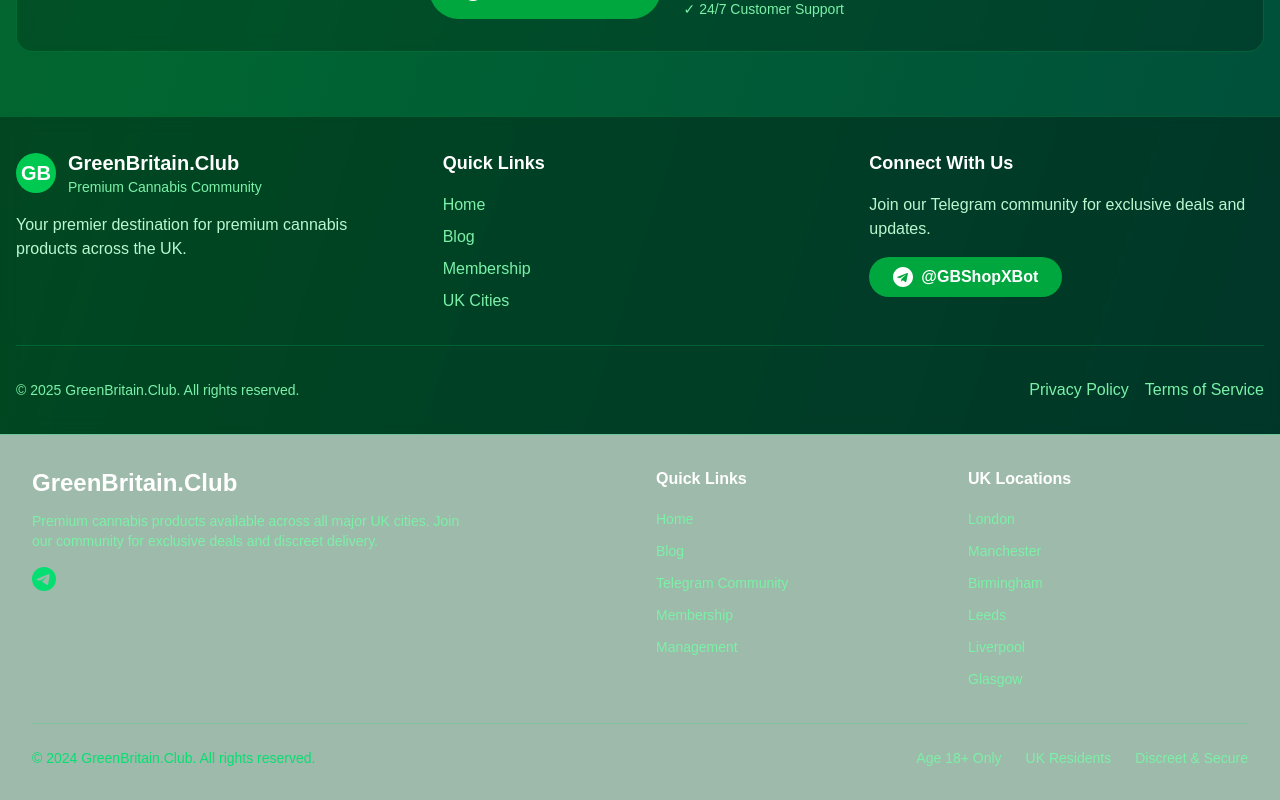
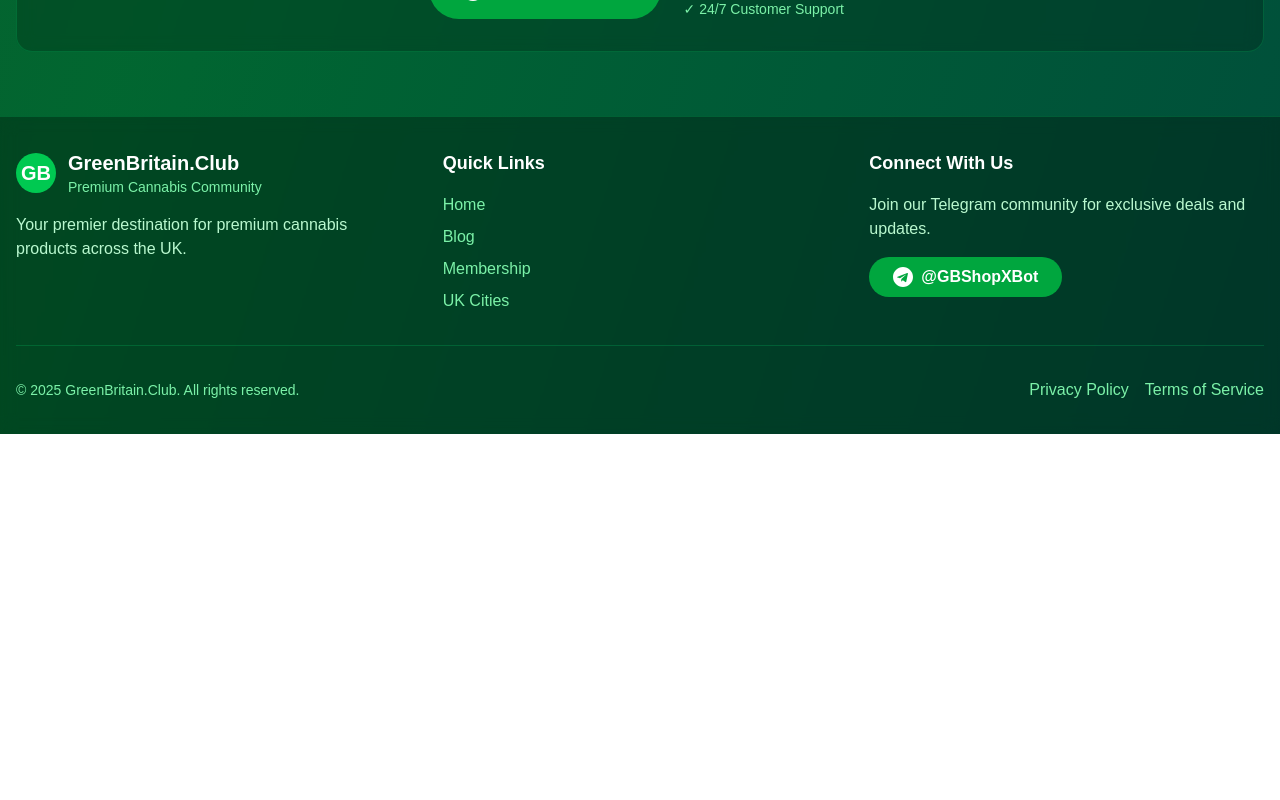
Before and after one commit to GreenBritain-coder/GreenBritainClub, a Next.js app: page / in a window 1280 px wide. Shown: the part 3634-4434 px from the top of the page. After the commit the page ends 4068 px from the top, so only its background shows below. Built offline with nearby package versions, Linux system fonts and the light colour scheme; no server answers; the database is empty.

Commit message:
remove: Remove footer component from all pages

```diff
--- a/src/app/components/Footer.tsx
+++ /dev/null
@@ -1,118 +0,0 @@
-import Link from 'next/link';
-
-export default function Footer() {
-  return (
-    <footer className="bg-green-900/40 backdrop-blur-sm border-t border-green-400/30 mt-auto">
-      <div className="max-w-7xl mx-auto px-4 py-8 sm:px-6 lg:px-8">
-        <div className="grid grid-cols-1 md:grid-cols-2 lg:grid-cols-4 gap-8">
-          {/* Brand & Description */}
-          <div className="lg:col-span-2">
-            <Link href="/" className="text-2xl font-bold text-white hover:text-green-300 transition">
-              GreenBritain.Club
-            </Link>
-            <p className="text-green-300 mt-3 text-sm max-w-md">
-              Premium cannabis products available across all major UK cities.
-              Join our community for exclusive deals and discreet delivery.
-            </p>
-            <div className="flex space-x-4 mt-4">
-              <a
-                href="https://t.me/GBShopXBot"
-                target="_blank"
-                rel="noopener noreferrer"
-                className="text-green-400 hover:text-white transition-colors"
-                aria-label="Join our Telegram"
-              >
-                <svg className="w-6 h-6" fill="currentColor" viewBox="0 0 24 24" xmlns="http://www.w3.org/2000/svg">
-                  <path d="M11.944 0A12 12 0 0 0 0 12a12 12 0 0 0 12 12 12 12 0 0 0 12-12A12 12 0 0 0 12 0a12 12 0 0 0-.056 0zm4.962 7.224c.1-.002.321.023.465.14a.506.506 0 0 1 .171.325c.016.093.036.306.02.472-.18 1.898-.962 6.502-1.36 8.627-.168.9-.499 1.201-.82 1.23-.696.065-1.225-.46-1.9-.902-1.056-.693-1.653-1.124-2.678-1.8-1.185-.78-.417-1.21.258-1.91.177-.184 3.247-2.977 3.307-3.23.007-.032.014-.15-.056-.212s-.174-.041-.249-.024c-.106.024-1.793 1.14-5.061 3.345-.48.33-.913.49-1.302.48-.428-.008-1.252-.241-1.865-.44-.752-.245-1.349-.374-1.297-.789.027-.216.325-.437.893-.663 3.498-1.524 5.83-2.529 6.998-3.014 3.332-1.386 4.025-1.627 4.476-1.635z"/>
-                </svg>
-              </a>
-            </div>
-          </div>
-
-          {/* Quick Links */}
-          <div>
-            <h3 className="text-white font-semibold mb-4">Quick Links</h3>
-            <ul className="space-y-2">
-              <li>
-                <Link href="/" className="text-green-300 hover:text-white transition text-sm">
-                  Home
-                </Link>
-              </li>
-              <li>
-                <Link href="/blog" className="text-green-300 hover:text-white transition text-sm">
-                  Blog
-                </Link>
-              </li>
-              <li>
-                <Link href="/telegram" className="text-green-300 hover:text-white transition text-sm">
-                  Telegram Community
-                </Link>
-              </li>
-              <li>
-                <Link href="/membership" className="text-green-300 hover:text-white transition text-sm">
-                  Membership
-                </Link>
-              </li>
-              <li>
-                <Link href="/management" className="text-green-300 hover:text-white transition text-sm">
-                  Management
-                </Link>
-              </li>
-            </ul>
-          </div>
-
-          {/* UK Cities */}
-          <div>
-            <h3 className="text-white font-semibold mb-4">UK Locations</h3>
-            <ul className="space-y-2">
-              <li>
-                <Link href="/london" className="text-green-300 hover:text-white transition text-sm">
-                  London
-                </Link>
-              </li>
-              <li>
-                <Link href="/manchester" className="text-green-300 hover:text-white transition text-sm">
-                  Manchester
-                </Link>
-              </li>
-              <li>
-                <Link href="/birmingham" className="text-green-300 hover:text-white transition text-sm">
-                  Birmingham
-                </Link>
-              </li>
-              <li>
-                <Link href="/leeds" className="text-green-300 hover:text-white transition text-sm">
-                  Leeds
-                </Link>
-              </li>
-              <li>
-                <Link href="/liverpool" className="text-green-300 hover:text-white transition text-sm">
-                  Liverpool
-                </Link>
-              </li>
-              <li>
-                <Link href="/glasgow" className="text-green-300 hover:text-white transition text-sm">
-                  Glasgow
-                </Link>
-              </li>
-            </ul>
-          </div>
-        </div>
-
-        {/* Bottom Bar */}
-        <div className="border-t border-green-400/20 mt-8 pt-6">
-          <div className="flex flex-col md:flex-row justify-between items-center">
-            <div className="text-green-400 text-sm mb-4 md:mb-0">
-              © 2024 GreenBritain.Club. All rights reserved.
-            </div>
-            <div className="flex flex-wrap justify-center md:justify-end gap-6 text-sm">
-              <span className="text-green-300">Age 18+ Only</span>
-              <span className="text-green-300">UK Residents</span>
-              <span className="text-green-300">Discreet & Secure</span>
-            </div>
-          </div>
-        </div>
-      </div>
-    </footer>
-  );
-}
--- a/src/app/layout.tsx
+++ b/src/app/layout.tsx
@@ -1,7 +1,6 @@
 import type { Metadata } from "next";
 import { Geist, Geist_Mono } from "next/font/google";
 import "./globals.css";
-import Footer from "./components/Footer";
 
 const geistSans = Geist({
   variable: "--font-geist-sans",
@@ -106,7 +105,6 @@
         <div className="flex-1">
           {children}
         </div>
-        <Footer />
       </body>
     </html>
   );
```
